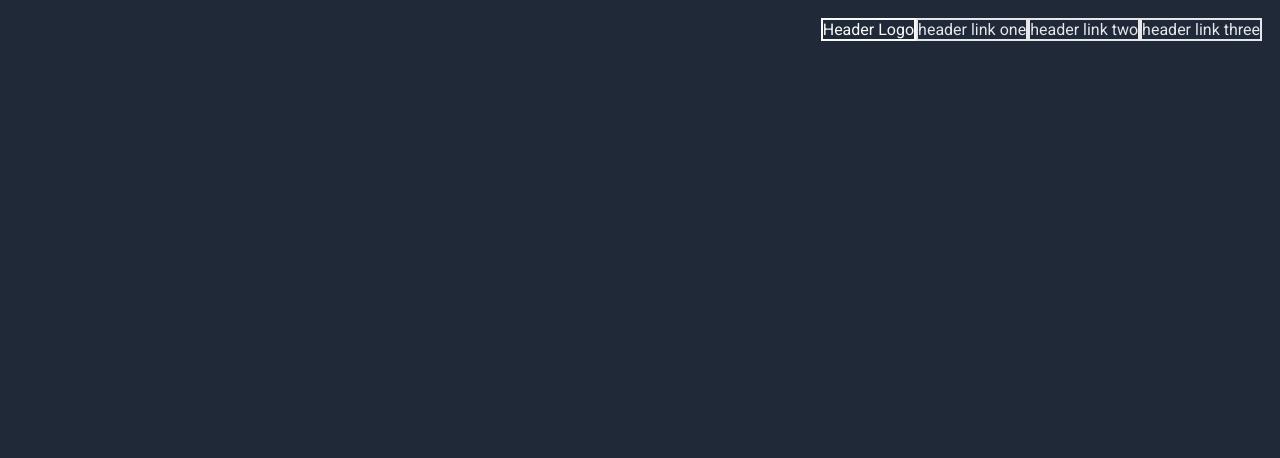
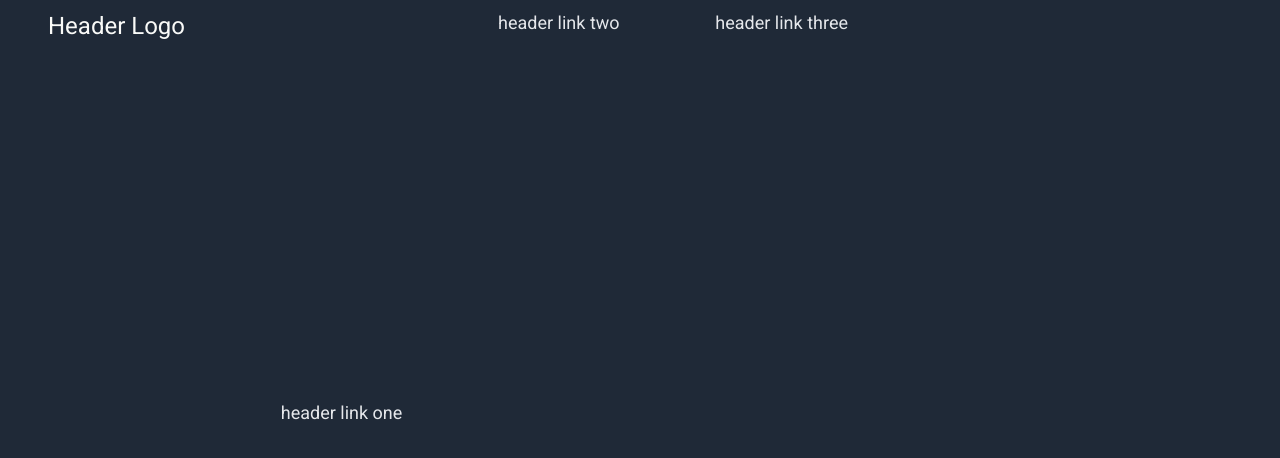
Before and after one commit to seannn9/Odin-CSS-Project, a plain HTML site: page index.html in a window 1280 px wide. Drawn offline with Linux system fonts and the light colour scheme.

Commit message:
some changes

```diff
--- a/index.html
+++ b/index.html
@@ -6,11 +6,11 @@
     <meta name="viewport" content="width=device-width, initial-scale=1.0">
     <title>Odin CSS</title>
     <link rel="stylesheet" href="./styles/index.css">
-    <link href="https://fonts.googleapis.com/css2?family=Roboto&display=swap" rel="stylesheet">
+    <link href="https://fonts.googleapis.com/css2?family=Roboto:ital,wght@0,400;0,500;0,700;1,500&display=swap" rel="stylesheet">
 </head>
 <body>
     <div class="header">
-        <div class="main_header">Header Logo</div>
+        <div class="mainheader">Header Logo</div>
         <div class="links link_one">header link one</div>
         <div class="links link_two">header link two</div>
         <div class="links link_three">header link three</div>
--- a/styles/index.css
+++ b/styles/index.css
@@ -1,24 +1,33 @@
 body {
+    margin-left: 48px;
+    margin-right: 48px;
+    margin-top: 12px;
+    margin-bottom: 12px;
     background-color: #1F2937;
     display: flex;
-    justify-content: flex-end;
 }
 
 .header {
+    border: 0px solid white;
+    width: 100vh;
+    height: 100vh;
     font-family: "Roboto";
     display: flex;
-    margin:10px
+    justify-content: space-between;
+
 }
 
-.main_header {
-    font: 24px;
+.mainheader {
+    font-size: 24px;
     color: #F9FAF8;
-    border:2px solid;
-    align-self: flex-start;
 }
 
 .links{
-    font: 18px;
+    font-size: 18px;
     color: #E5E7EB;
-    border:2px solid;
+    align-items: right;
 }
+
+.links.link_one {
+    align-self: center;
+}
```
